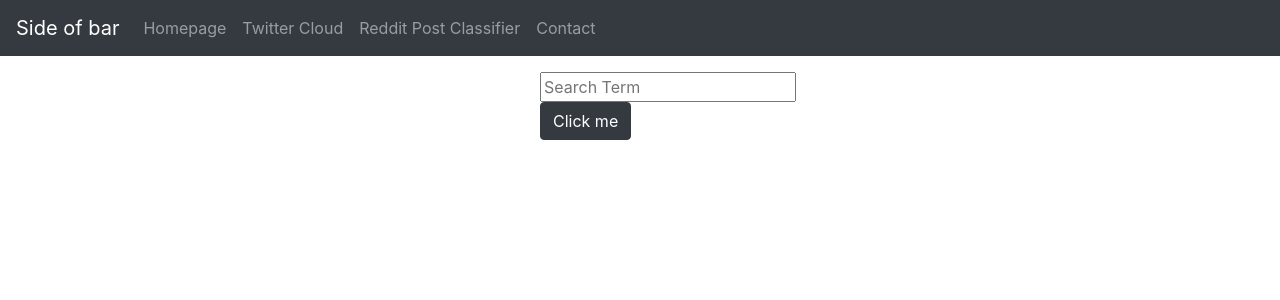
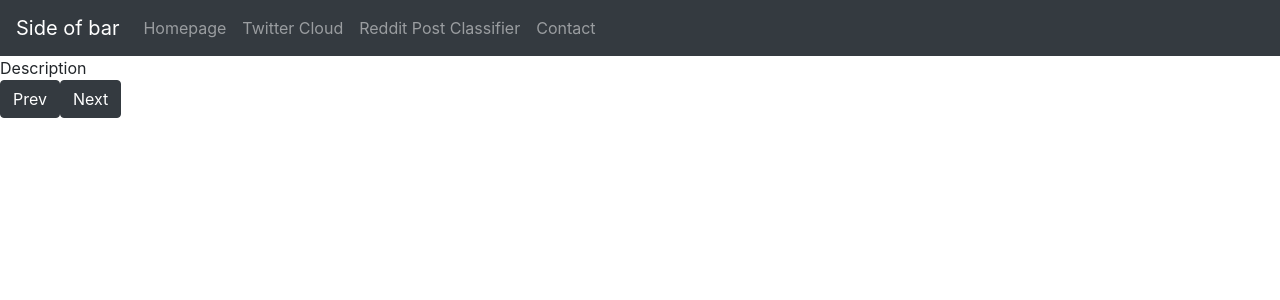
Before and after one commit to SchneiderJM/PersonalWebsite, a React (Create React App) app: page /Reddit_Classifier in a window 1280 px wide. Shown: the top 300 px of the page. Built offline with nearby package versions, Linux system fonts and the light colour scheme.

Commit message:
Added unstyled description placeholder page for subreddit classifier

```diff
--- a/src/Pages/SubredditClassifier/SubredditClassifier.js
+++ b/src/Pages/SubredditClassifier/SubredditClassifier.js
@@ -1,7 +1,6 @@
 import React, {useState} from 'react';
 import Row from 'react-bootstrap/Row';
 import Container from 'react-bootstrap/Container';
-//import Col from 'react-bootstrap/Col';
 import classes from './SubredditClassifier.module.css'
 import Button from 'react-bootstrap/Button';
 import axios from 'axios';
@@ -11,6 +10,7 @@ const SubredditClassifier = () => {
     const [loading,setLoading] = useState(false);
     const [subreddit,setSubreddit] = useState('');
     const [searchTerm,setSearchTerm] = useState('None');
+    const [showDescription, setShowDescription] = useState(true);
     function requestClassification(searchTerm){
         setLoading(true);
         //I feel like I should do something here, maybe it's just if I'm using useEffect which I'm not idk
@@ -21,9 +21,15 @@ const SubredditClassifier = () => {
             setLoading(false);
 
         })
+    };
+
+    let page = <div>Internal Logic Error</div>;
+
+    if (showDescription){
+        page = <div>Description</div>
     }
-    return(
-        <Container className={classes.container}>
+    else{
+        page = <Container className={classes.container}>
         <Row>
             {loading ? <Spinner /> : <p>{subreddit}</p>}
         </Row>
@@ -37,6 +43,14 @@ const SubredditClassifier = () => {
             <Button variant='dark'  onClick={loading ? () => {} :() => requestClassification(searchTerm)}>Click me</Button>
         </Row>
     </Container>
+    }
+
+    return(
+        <div>
+            {page}
+            <Button variant='dark' onClick={() => setShowDescription(true)}>Prev</Button>
+            <Button variant='dark' onClick={() => setShowDescription(false)}>Next</Button>
+        </div>
     )
 }
 export default SubredditClassifier;
```
Lines whose indentation alone changed are shown as unchanged.
